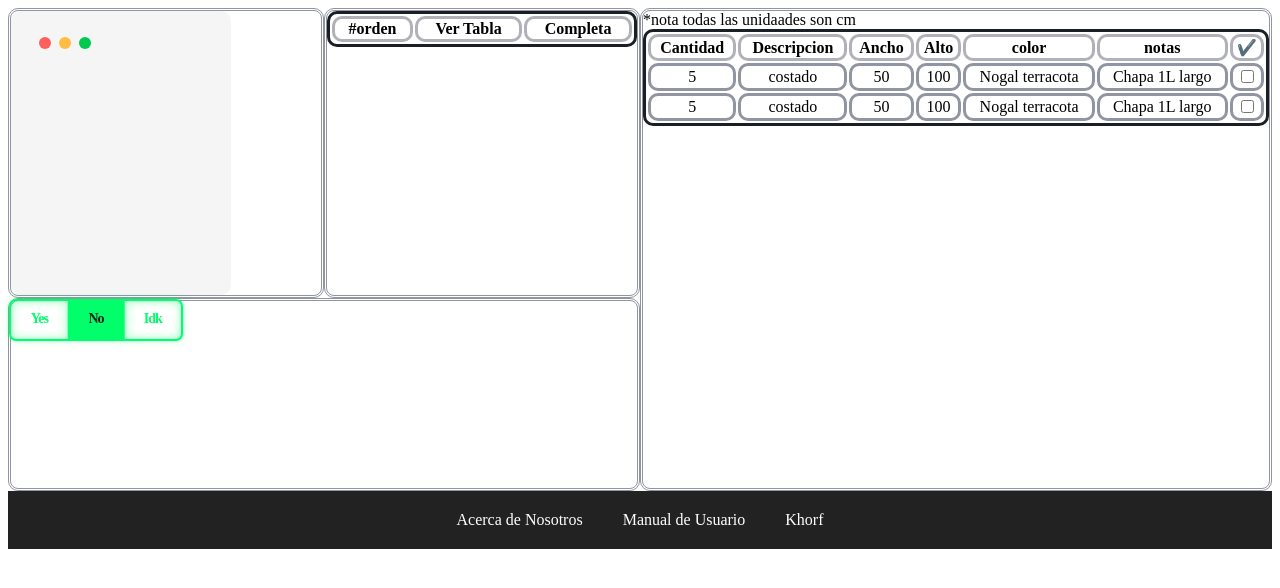
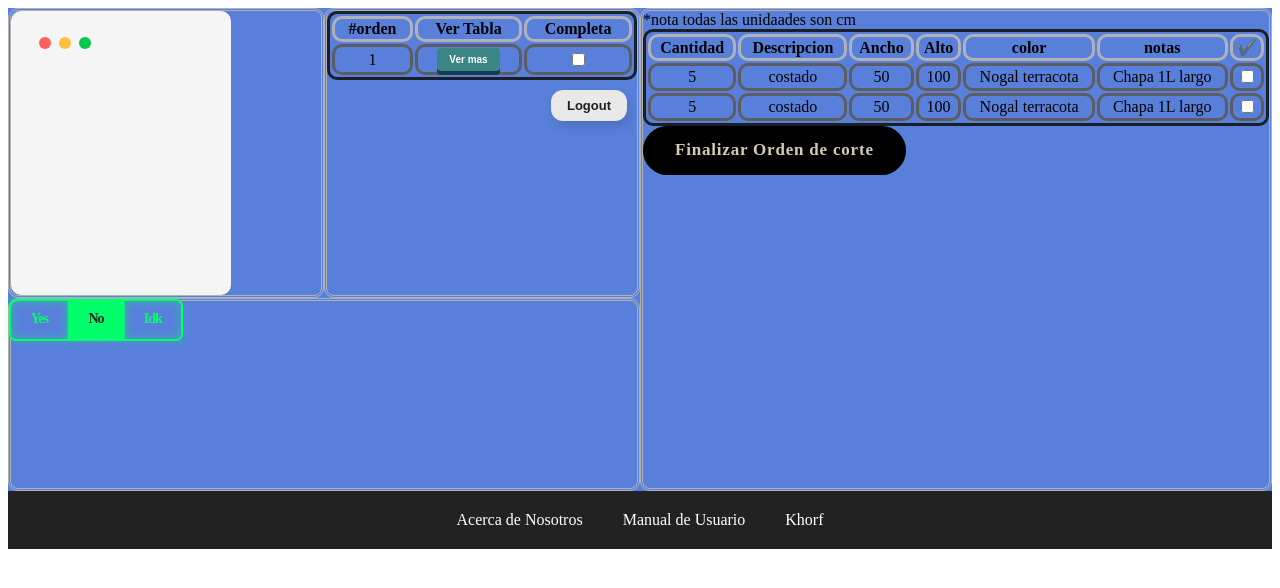
Before and after one commit to Smoonun/proyectos, a React (Create React App) app in the folder Aplication/mi-nueva-app/: page /Operador in a window 1280 px wide. Shown: the top 588 px of the page. Built offline with nearby package versions, Linux system fonts and the light colour scheme.

Commit message:
color y botones

```diff
--- a/Aplication/mi-nueva-app/src/component/Operador.jsx
+++ b/Aplication/mi-nueva-app/src/component/Operador.jsx
@@ -49,15 +49,31 @@ export default function Operador ()  {
           </tr>
         </tbody>
       </table>
+      <button className="btn">
+        <span>
+        Finalizar Orden de corte
+      </span>
+      </button>
       </div>
     <div class="div3">
       <table>
         <thead>
+          <tr>
           <th>#orden</th>
           <th>Ver Tabla </th>
           <th>Completa</th>
+          </tr>
         </thead>
+        <tbody>
+          <tr>
+            <td> 1</td>
+            <td><button className="btnvm">Ver mas</button></td>
+            <td><input type="checkbox" />
+          </td>
+          </tr>
+        </tbody>
       </table>
+      <button className="btnlg">Logout</button>
       </div>
     <div class="div4">
       <TableroAndon/>
--- a/Aplication/mi-nueva-app/src/component/operador.css
+++ b/Aplication/mi-nueva-app/src/component/operador.css
@@ -4,12 +4,13 @@
   grid-template-rows: repeat(5, 1fr);
   gap: 0px;
   margin-top: 0%;
+  background-color: #5880db;
 }
 
 .div1 {
   grid-column: span 2 / span 2;
   grid-row: span 3 / span 3;
-  border:double #9095a1;
+  border:double #B1B2B9;
   border-radius: 10px;
 }
 
@@ -18,7 +19,7 @@
   grid-row: span 6 / span 6;
   grid-column-start: 5;
   grid-row-start: 1;
-  border:double #9095a1;
+  border:double #B1B2B9;
   border-radius: 10px;
 }
 
@@ -27,14 +28,14 @@
   grid-row: span 3 / span 3;
   grid-column-start: 3;
   grid-row-start: 1;
-  border:double #9095a1;
+  border:double #B1B2B9;
   border-radius: 10px;
 }
 .div4 {
   grid-column: span 4 / span 4;
   grid-row: span 3 / span 3;
   grid-row-start: 4;
-  border:double #9095a1;
+  border:double #B1B2B9;
   border-radius: 10px;
 }
 table{
@@ -53,8 +54,111 @@ tr{
 }
 td{
   text-align: center;
-  border: solid #9095a1;
+  border: solid #5b5d62;
   border-radius: 10px;
+}
+.btn {
+  outline: none;
+  cursor: pointer;
+  border: none;
+  padding: 0.9rem 2rem;
+  margin: 0;
+  font-family: inherit;
+  font-size: 17px;
+  position: relative;
+  display: inline-block;
+  letter-spacing: 0.05rem;
+  font-weight: 700;
+  border-radius: 500px;
+  overflow: hidden;
+  background: #0f870f;
+  color: #D6CBB6;
+}
 
+.btn span {
+  position: relative;
+  z-index: 10;
+  transition: color 0.4s;
+}
 
+.btn:hover span {
+  color: #1F2A23;
 }
+
+.btn::before,
+.btn::after {
+  position: absolute;
+  top: 0;
+  left: 0;
+  width: 70%;
+  height: 100%;
+  z-index: 0;
+}
+
+.btn::before {
+  content: "";
+  background: #000;
+  width: 120%;
+  left: -10%;
+  transform: skew(30deg);
+  transition: transform 0.4s cubic-bezier(0.3, 1, 0.8, 1);
+}
+
+.btn:hover::before {
+  transform: translate3d(100%, 0, 0);
+}
+.btnvm {
+  border: none;
+  outline: none;
+  background-color: #3B8585;
+  padding: 6px 12px;
+  font-size: 10px;
+  font-weight: 600;
+  color: #fff;
+  border-radius: 4px;
+  transition: all ease 0.1s;
+  box-shadow: 0px 4px 0px 0px #163C4C;
+}
+
+.btnvm:active {
+  transform: translateY(4px);
+  box-shadow: 0px 0px 0px 0px #a29bfe;
+}
+.btnlg {
+  padding: 8px 16px;
+  border: unset;
+  border-radius: 12px;
+  color: #212121;
+  z-index: 1;
+  background: #e8e8e8;
+  position: relative;
+  font-weight: 700;
+  font-size: 13px;
+  box-shadow: 3px 6px 14px -3px rgba(0, 0, 0, 0.2);
+  transition: all 250ms;
+  overflow: hidden;
+  float: right;
+  margin: 10px;
+}
+
+.btnlg::before {
+  content: "";
+  position: absolute;
+  top: 0;
+  left: 0;
+  height: 100%;
+  width: 0;
+  border-radius: 12px;
+  background-color: #212121;
+  z-index: -1;
+  box-shadow: 3px 6px 14px -3px rgba(0, 0, 0, 0.2);
+  transition: all 250ms;
+}
+
+.btnlg:hover {
+  color: #e8e8e8;
+}
+
+.btnlg:hover::before {
+  width: 100%;
+}
```
